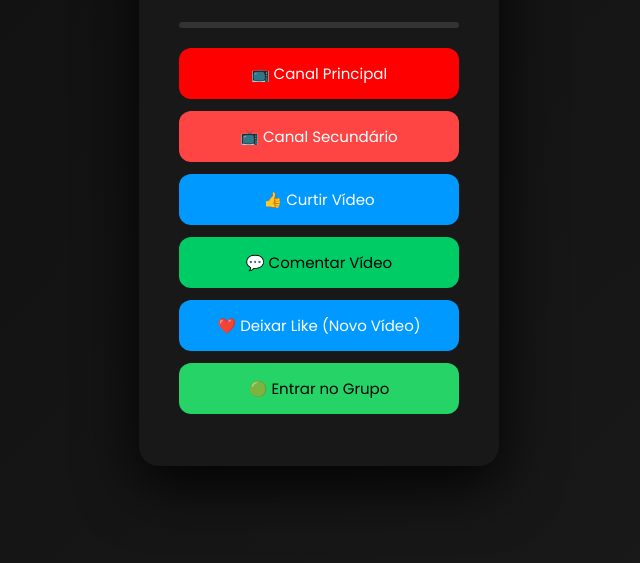
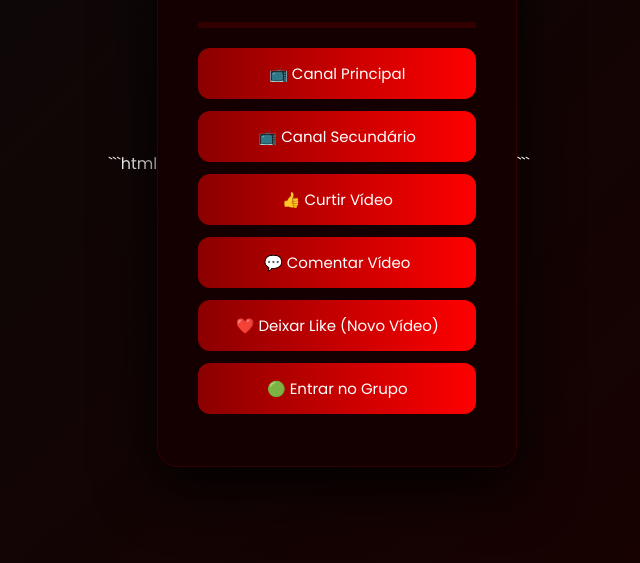
Before and after one commit to RIO-RISE1/RIO-RISE-GG, a plain HTML site: page index.html in a window 1280 px wide. Shown: the part 237-800 px from the top of the page, without its empty margins (321-961 px from the left). Drawn offline with Linux system fonts and the light colour scheme.

Commit message:
Nivo site

````diff
--- a/index.html
+++ b/index.html
@@ -1,3 +1,4 @@
+```html
 <!DOCTYPE html>
 <html lang="pt-BR">
 <head>
@@ -12,7 +13,7 @@
 
 body{
   font-family:'Poppins',sans-serif;
-  background:linear-gradient(135deg,#0f0f0f,#1a1a1a);
+  background:linear-gradient(135deg,#0a0a0a,#1a0000);
   color:#fff;
   display:flex;
   justify-content:center;
@@ -22,12 +23,13 @@ body{
 
 .card{
   width:360px;
-  background:#181818;
+  background:#140000;
   padding:40px;
   border-radius:20px;
   text-align:center;
   box-shadow:0 20px 60px rgba(0,0,0,.9);
   animation:fade 1s ease;
+  border:1px solid #330000;
 }
 
 @keyframes fade{
@@ -49,7 +51,7 @@ p{
 
 #progress{
   height:6px;
-  background:#333;
+  background:#330000;
   border-radius:10px;
   overflow:hidden;
   margin-bottom:20px;
@@ -76,6 +78,7 @@ p{
   text-decoration:none;
   color:#fff;
   transition:.3s;
+  background:linear-gradient(90deg,#8b0000,#ff0000);
 }
 
 .btn:hover{
@@ -83,14 +86,21 @@ p{
   box-shadow:0 10px 20px rgba(0,0,0,.5);
 }
 
-.subscribe{background:#ff0000;}
-.secondary{background:#ff4444;}
-.like{background:#0099ff;}
-.comment{background:#00cc66;color:#000;}
-.whatsapp{background:#25D366;color:#000;}
+/* TODOS começam vermelhos */
+.subscribe,
+.secondary,
+.like,
+.comment,
+.whatsapp{
+  background:linear-gradient(90deg,#8b0000,#ff0000);
+  color:#fff;
+}
 
+/* Quando clicar vira VERDE */
 .done{
-  background:#22c55e !important;
+  background:linear-gradient(90deg,#00c853,#22c55e) !important;
+  color:#000 !important;
+  box-shadow:0 0 15px rgba(34,197,94,.6);
   animation:pop .3s ease;
 }
 
@@ -107,7 +117,7 @@ p{
 
 #liberado a{
   display:inline-block;
-  background:linear-gradient(90deg,#ffd000,#ffea00);
+  background:linear-gradient(90deg,#00c853,#22c55e);
   color:#000;
   padding:14px 20px;
   border-radius:12px;
@@ -147,7 +157,6 @@ p{
     💬 Comentar Vídeo
   </a>
 
-  <!-- NOVO BOTÃO -->
   <a id="b5" class="btn like" href="https://youtu.be/tKPZIx7OIMA?si=Xyj3zV7Cfdv8qrgG" target="_blank" onclick="marcar('b5')">
     ❤️ Deixar Like (Novo Vídeo)
   </a>
@@ -191,3 +200,4 @@ function marcar(id){
 
 </body>
 </html>
+```
````
